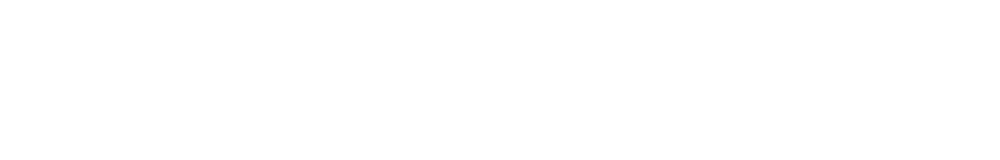
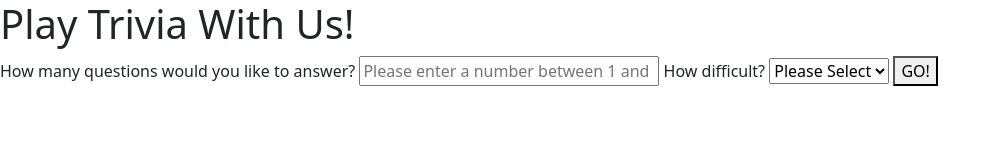
Before and after one commit to reimannsarah/trivia-night, a website built with webpack: page src/index.html in a window 1280 px wide. Shown: the whole page, without its empty margins (0-1000 px from the left). Built offline with nearby package versions, Linux system fonts and the light colour scheme.

Commit message:
add form

```diff
--- a/src/index.html
+++ b/src/index.html
@@ -4,9 +4,21 @@
   <meta charset="UTF-8">
   <meta http-equiv="X-UA-Compatible" content="IE=edge">
   <meta name="viewport" content="width=device-width, initial-scale=1.0">
-  <title>Document</title>
+  <title>Trivia Night...with GIRLS</title>
 </head>
 <body>
-
+  <h1>Play Trivia With Us!</h1>
+<form>
+  <label for="numOfQuestions">How many questions would you like to answer?</label>
+  <input type="text" name="numOfQuestions" id="numOfQuestions" placeholder="Please enter a number between 1 and 10">
+  <label for="difficulty">How difficult?</label>
+ <select name="difficulty" id="difficulty">
+  <option value="">Please Select</option>
+  <option value="easy">Easy</option>
+  <option value="medium">Medium</option>
+  <option value="hard">Hard</option>
+ </select>
+  <button type="submit">GO!</button>
+</form>
 </body>
 </html>
```
